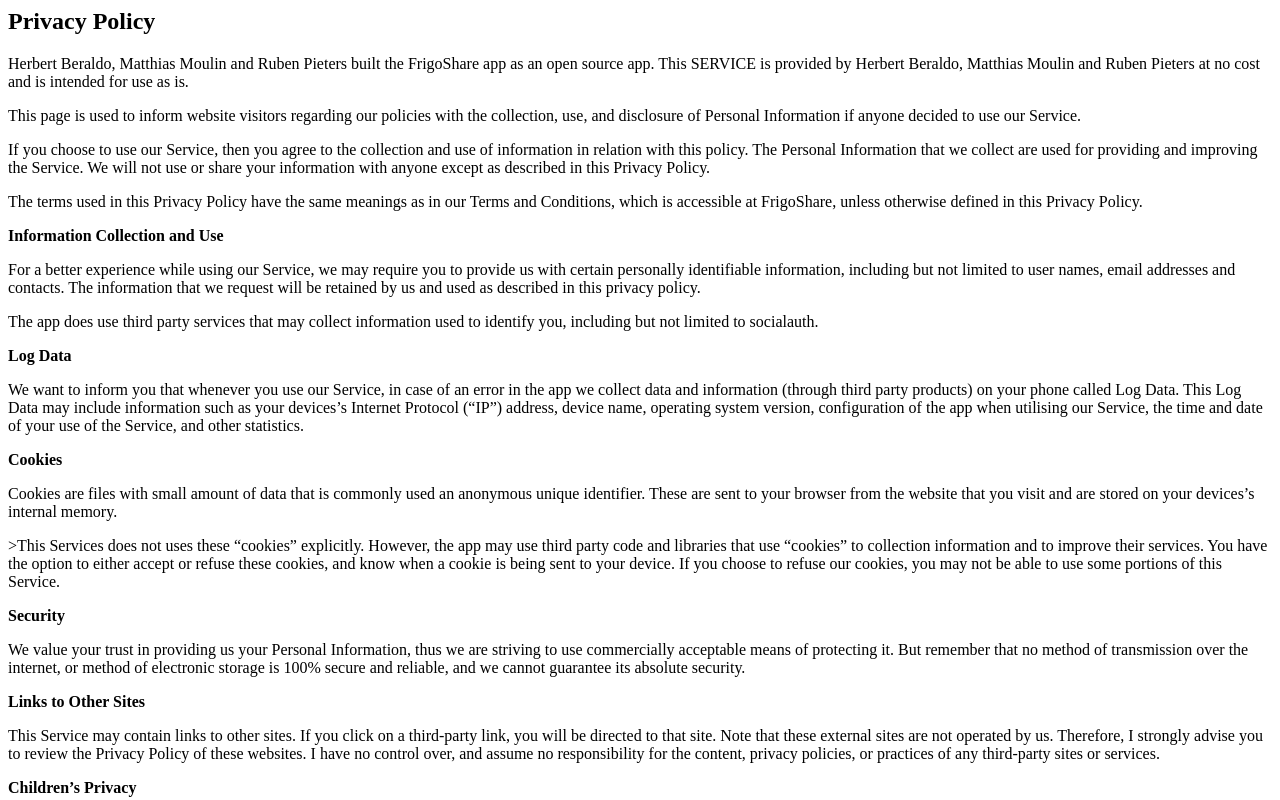
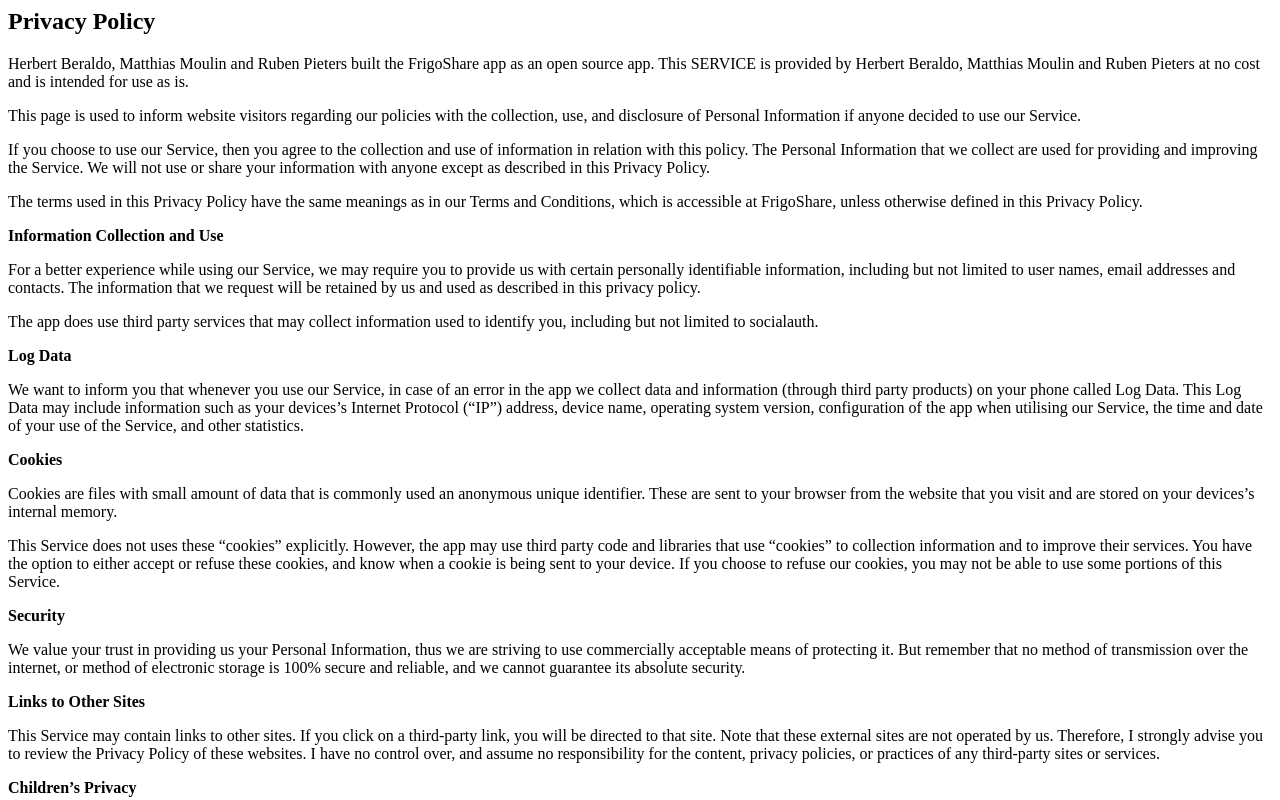
Before and after one commit to matt77hias/FrigoShare, a plain HTML site: page index.html in a window 1280 px wide. Shown: the top 800 px of the page. Drawn offline with Linux system fonts and the light colour scheme.

Commit message:
Update index.html

```diff
--- a/index.html
+++ b/index.html
@@ -15,7 +15,7 @@
 
 <p><strong>Cookies</strong></p>
 <p>Cookies are files with small amount of data that is commonly used an anonymous unique identifier. These are sent to your browser from the website that you visit and are stored on your devices’s internal memory.</p>
-<p>>This Services does not uses these “cookies” explicitly. However, the app may use third party code and libraries that use “cookies” to collection information and to improve their services. You have the option to either accept or refuse these cookies, and know when a cookie is being sent to your device. If you choose to refuse our cookies, you may not be able to use some portions of this Service.</p>
+<p>This Service does not uses these “cookies” explicitly. However, the app may use third party code and libraries that use “cookies” to collection information and to improve their services. You have the option to either accept or refuse these cookies, and know when a cookie is being sent to your device. If you choose to refuse our cookies, you may not be able to use some portions of this Service.</p>
 
 <p><strong>Security</strong></p>
 <p>We value your trust in providing us your Personal Information, thus we are striving to use commercially acceptable means of protecting it. But remember that no method of transmission over the internet, or method of electronic storage is 100% secure and reliable, and we cannot guarantee its absolute security.</p>
```
